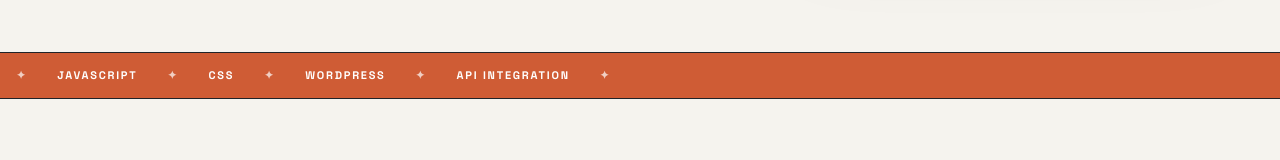
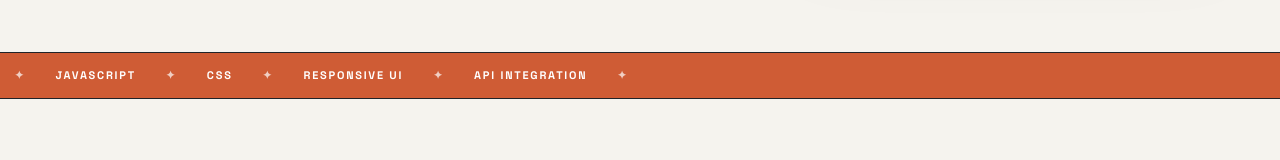
Before and after one commit to Ajay02934/ajay-sharma-frontend, a React (Vite) app: page / in a window 1280 px wide. Shown: the part 774-934 px from the top of the page. Built offline with nearby package versions, Linux system fonts and the light colour scheme.

Commit message:
Remove backend and WordPress references from frontend portfolio

```diff
--- a/src/App.jsx
+++ b/src/App.jsx
@@ -158,7 +158,7 @@ function App() {
 
         <section className="marquee-strip" aria-label="Technology list">
           <div>
-            <span>REACT</span><i>✦</i><span>JAVASCRIPT</span><i>✦</i><span>CSS</span><i>✦</i><span>WORDPRESS</span><i>✦</i><span>API INTEGRATION</span><i>✦</i>
+            <span>REACT</span><i>✦</i><span>JAVASCRIPT</span><i>✦</i><span>CSS</span><i>✦</i><span>RESPONSIVE UI</span><i>✦</i><span>API INTEGRATION</span><i>✦</i>
           </div>
         </section>
 
@@ -268,7 +268,7 @@ function App() {
 
       <footer className="footer">
         <span>© 2026 Ajay Sharma</span>
-        <span>Frontend Developer · React · JavaScript</span>
+        <span>Frontend Developer · React · JavaScript · UI</span>
       </footer>
     </div>
   )
```
